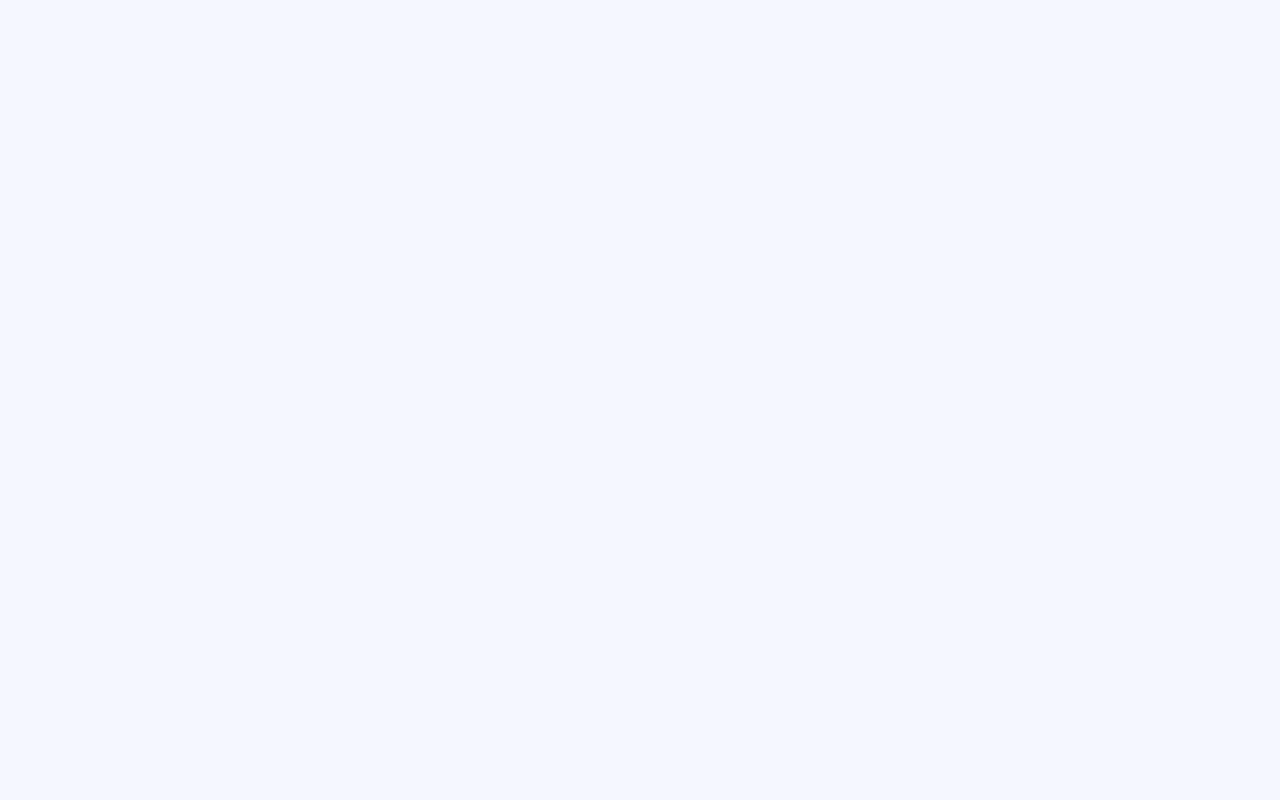
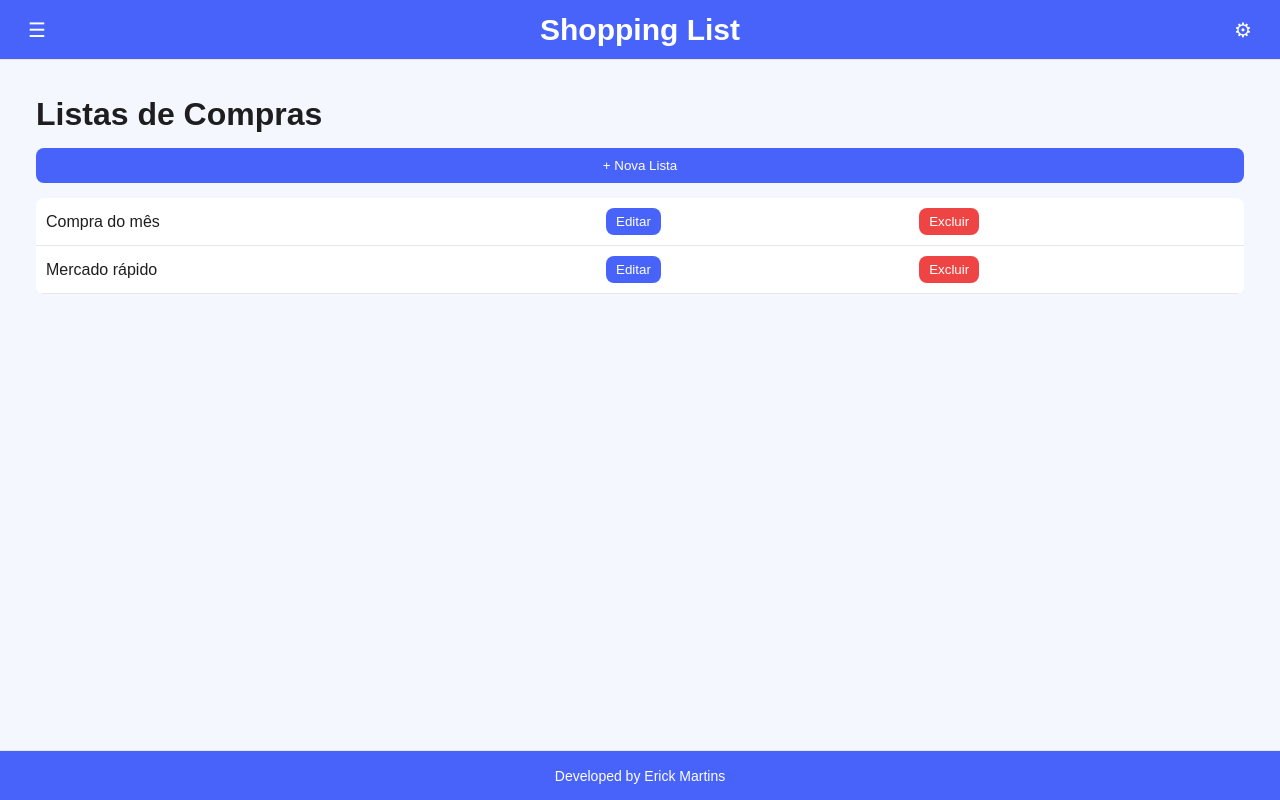
Before and after one commit to ErickgSoldier/Shopping_List, a Vue app: page /listacompras in a window 1280 px wide. Before the commit this address had no page. Built offline with nearby package versions, Linux system fonts and the light colour scheme.

Commit message:
Adicionado a view para lista de compras

```diff
--- a/src/layouts/DefaultLayout.vue
+++ b/src/layouts/DefaultLayout.vue
@@ -28,13 +28,16 @@ function toggleMenu() {
           <router-link to="/"><button>Home</button></router-link>
         </li>
         <li>
+          <router-link to="/listacompras"><button>Listas</button></router-link>
+        </li>
+        <li>
           <router-link to="/cadastroItem"><button>Adicionar item</button></router-link>
         </li>
         <li>
-          <router-link to="/relatorios"><button>Relatórios</button></router-link>
+          <router-link to="/cadastroLista"><button>Adicionar Lista</button></router-link>
         </li>
         <li>
-          <router-link to="/cadastroLista"><button>Adicionar Lista</button></router-link>
+          <router-link to="/relatorios"><button>Relatórios</button></router-link>
         </li>
       </ul>
     </aside>
--- a/src/router/index.js
+++ b/src/router/index.js
@@ -4,6 +4,7 @@ import ShoppingView from '@/views/CompraAtual.vue'
 import CadastroItemView from '@/views/CadastroItem.vue'
 import RelatorioView from '@/views/Relatorios.vue'
 import CadastroListaView from '@/views/CadastroLista.vue'
+import ListaComprasView from '@/views/ListaCompras.vue'
 
 const routes = [
   {
@@ -30,6 +31,11 @@ const routes = [
         name: 'cadastroLista',
         component: CadastroListaView,
       },
+      {
+        path: 'listacompras',
+        name: 'listacompras',
+        component: ListaComprasView,
+      },
     ],
   },
 ]
--- /dev/null
+++ b/src/views/ListaCompras.vue
@@ -0,0 +1,139 @@
+<script setup>
+import { ref } from 'vue'
+
+const listas = ref([
+  { id: 1, nome: 'Compra do mês' },
+  { id: 2, nome: 'Mercado rápido' },
+])
+
+function adicionarLista() {
+  const nome = prompt('Nome da nova lista:')
+  if (!nome) return
+
+  listas.value.push({
+    id: Date.now(),
+    nome,
+  })
+}
+
+function editarLista(lista) {
+  const novoNome = prompt('Editar nome:', lista.nome)
+  if (!novoNome) return
+
+  lista.nome = novoNome
+}
+
+function excluirLista(id) {
+  listas.value = listas.value.filter((l) => l.id !== id)
+}
+</script>
+
+<template>
+  <div class="container">
+    <h1>Listas de Compras</h1>
+
+    <!-- Botão adicionar -->
+    <button class="btn-add" @click="adicionarLista">+ Nova Lista</button>
+
+    <table>
+      <tbody>
+        <tr v-for="lista in listas" :key="lista.id">
+          <!-- Coluna 1 (clicável) -->
+          <td class="clicavel" @click="editarLista(lista)">
+            {{ lista.nome }}
+          </td>
+
+          <!-- Coluna 2 -->
+          <td>
+            <button class="btn-editar" @click="editarLista(lista)">Editar</button>
+          </td>
+
+          <!-- Coluna 3 -->
+          <td>
+            <button class="btn-excluir" @click="excluirLista(lista.id)">Excluir</button>
+          </td>
+        </tr>
+      </tbody>
+    </table>
+  </div>
+</template>
+
+<style scoped>
+.container {
+  background: var(--bg);
+  padding: 20px;
+  border-radius: var(--radius);
+}
+
+h1 {
+  margin-bottom: 15px;
+  color: var(--text);
+}
+
+/* BOTÃO ADICIONAR */
+.btn-add {
+  margin-bottom: 15px;
+  padding: 10px;
+  width: 100%;
+  background: var(--primary);
+  color: var(--white);
+  border: none;
+  border-radius: var(--radius);
+  cursor: pointer;
+  transition: var(--transition);
+}
+
+.btn-add:hover {
+  background: var(--primary-dark);
+}
+
+/* TABELA */
+table {
+  width: 100%;
+  border-collapse: collapse;
+  background: var(--white);
+  border-radius: var(--radius);
+  overflow: hidden;
+}
+
+td {
+  padding: 10px;
+  border-bottom: 1px solid var(--gray);
+}
+
+/* LINHA CLICÁVEL */
+.clicavel {
+  cursor: pointer;
+  transition: var(--transition);
+}
+
+.clicavel:hover {
+  color: var(--primary);
+  font-weight: bold;
+}
+
+button {
+  padding: 6px 10px;
+  border: none;
+  border-radius: var(--radius);
+  cursor: pointer;
+  color: var(--white);
+  transition: var(--transition);
+}
+
+.btn-editar {
+  background: var(--primary);
+}
+
+.btn-editar:hover {
+  background: var(--primary-dark);
+}
+
+.btn-excluir {
+  background: #ef4444;
+}
+
+.btn-excluir:hover {
+  background: #dc2626;
+}
+</style>
```
